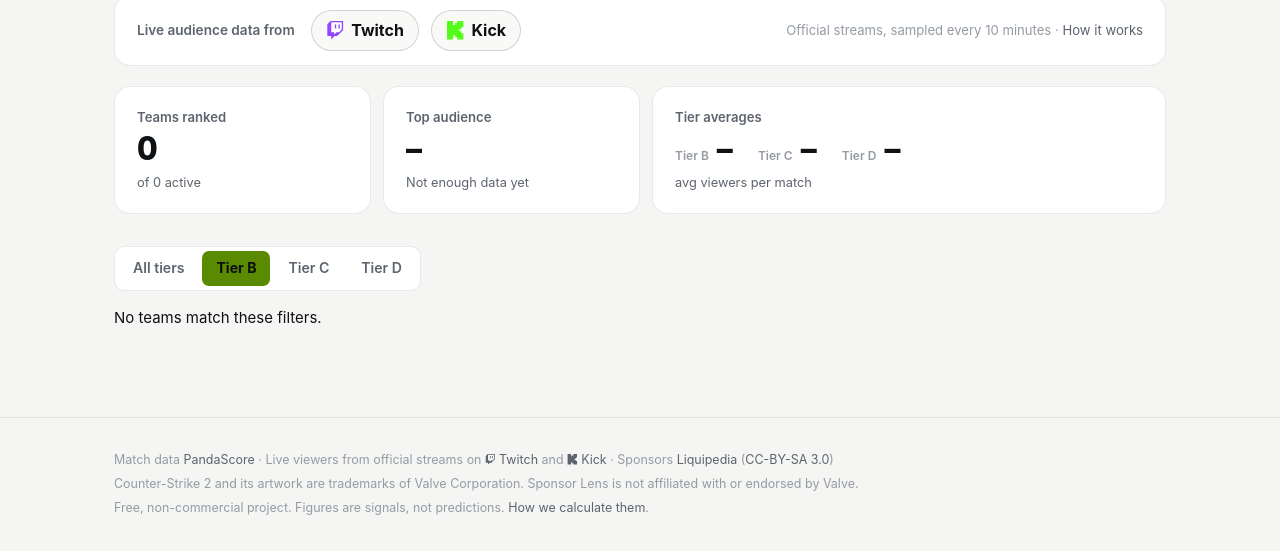
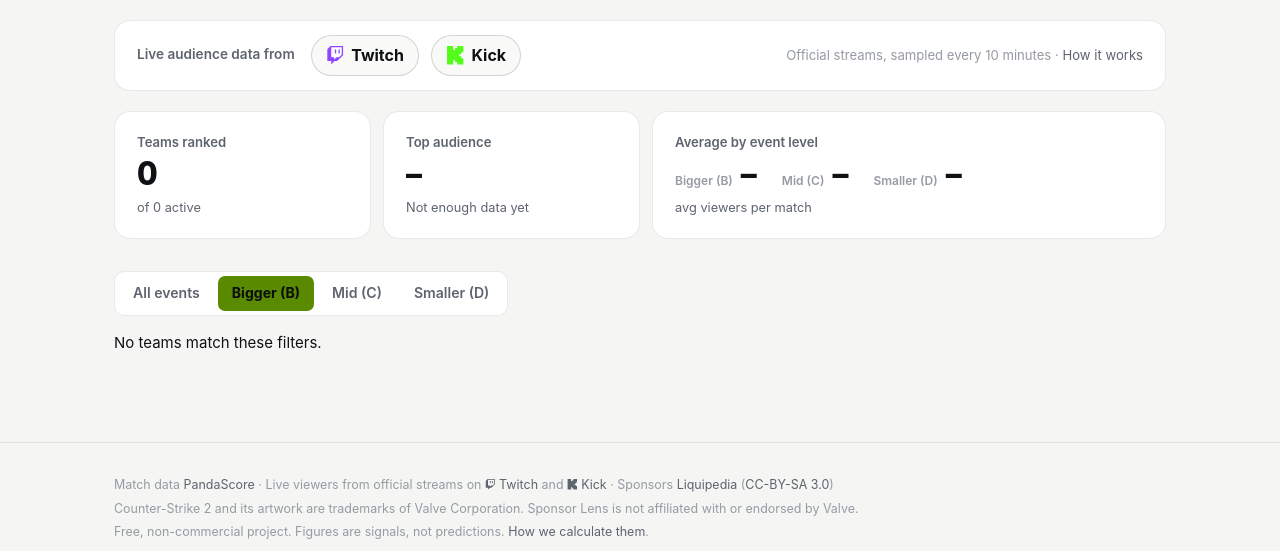
Before and after one commit to leonmsync-droid/sponsor-lens, a PHP site: page /?tier=b in a window 1280 px wide. Shown: the part 519-1070 px from the top of the page. Before the commit the page ends 1034 px from the top, so only its background shows below. Run offline with PHP 8.4, Linux system fonts and the light colour scheme; data that the repository does not hold is empty.

Commit message:
Show tiers as event levels, never as a team label
PandaScore grades tournaments, not teams. Drop the per-team tier tag,
rename the filter and comparison to event levels / similar events, and
say on the team page which level a team plays most often.

Co-Authored-By: Claude Opus 5.5 <noreply@anthropic.com>

```diff
--- a/config/site.php
+++ b/config/site.php
@@ -5,9 +5,11 @@ return [
     // Rows below this many tracked matches show "Not enough data" for audience metrics.
     'min_tracked_matches' => 3,
 
-    // ± band for "in line with tier average" in verdicts.
+    // ± band for "in line with the average at similar events" in verdicts.
     'in_line_band' => 0.10,
 
-    // Display names for PandaScore tiers.
-    'tier_labels' => ['s' => 'Tier S', 'a' => 'Tier A', 'b' => 'Tier B', 'c' => 'Tier C', 'd' => 'Tier D'],
+    // PandaScore grades tournaments, not teams, so tiers are always shown as event levels.
+    'tier_labels' => ['s' => 'S-tier events', 'a' => 'A-tier events', 'b' => 'B-tier events', 'c' => 'C-tier events', 'd' => 'D-tier events'],
+    // Short names for the event level filter and averages.
+    'level_names' => ['s' => 'Top', 'a' => 'Major', 'b' => 'Bigger', 'c' => 'Mid', 'd' => 'Smaller'],
 ];
--- a/public/index.php
+++ b/public/index.php
@@ -23,7 +23,7 @@ View::header('Team rankings', 'index.php');
 ?>
 <section class="hero panel has-art">
   <img class="hero-art" src="assets/hero-cs2.jpg" alt="" width="369" height="492">
-  <p class="eyebrow"><span class="tag">CS2 · This season</span> <?= $tier ? Verdict::tierLabel($tier) : 'Tiers ' . strtoupper(implode(', ', $tracked)) ?></p>
+  <p class="eyebrow"><span class="tag">CS2 · This season</span> <?= $tier ? 'Teams most often at ' . Verdict::tierLabel($tier) : 'Events graded ' . strtoupper(reset($tracked)) . ' to ' . strtoupper(end($tracked)) ?></p>
   <h1><span class="accent">Most watched</span> tier-2 and tier-3 CS2 teams</h1>
   <p class="lede">Live audience rankings from official Twitch and Kick streams, for sponsors and the teams they back.</p>
   <p class="verdict now"><span class="now-label">Right now</span><?= Format::e(Verdict::rankings($rows, $tier)) ?></p>
@@ -66,7 +66,7 @@ View::header('Team rankings', 'index.php');
     <span class="sub"><?= $ranked ? Format::e($ranked[0]['name']) . ' · avg per match' : 'Not enough data yet' ?></span>
   </div>
   <div class="stat panel wide">
-    <span class="label"><a href="methodology.php#tier-average">Tier averages</a></span>
+    <span class="label"><a href="methodology.php#tier-average">Average by event level</a></span>
     <span class="tier-avgs">
       <?php foreach ($tracked as $t): ?>
         <span><?= View::tierTag($t) ?><b><?= isset($tierAvg[$t]) ? Format::compact($tierAvg[$t]['avg']) : '–' ?></b></span>
@@ -77,10 +77,10 @@ View::header('Team rankings', 'index.php');
 </section>
 
 <nav class="filters" aria-label="Filter teams">
-  <div class="segmented" role="group" aria-label="Tier">
-    <a href="<?= Format::e($link(['tier' => null])) ?>"<?= $tier === null ? ' aria-current="true"' : '' ?>>All tiers</a>
+  <div class="segmented" role="group" aria-label="Event level">
+    <a href="<?= Format::e($link(['tier' => null])) ?>"<?= $tier === null ? ' aria-current="true"' : '' ?>>All events</a>
     <?php foreach ($tracked as $t): ?>
-      <a href="<?= Format::e($link(['tier' => $t])) ?>"<?= $tier === $t ? ' aria-current="true"' : '' ?>><?= Verdict::tierLabel($t) ?></a>
+      <a href="<?= Format::e($link(['tier' => $t])) ?>"<?= $tier === $t ? ' aria-current="true"' : '' ?> title="Teams most often at <?= Verdict::tierLabel($t) ?>"><?= Verdict::levelLabel($t) ?></a>
     <?php endforeach; ?>
   </div>
 </nav>
@@ -95,7 +95,7 @@ View::header('Team rankings', 'index.php');
       <th scope="col" class="rank">#</th>
       <th scope="col">Team</th>
       <th scope="col" class="viewers"><a href="methodology.php#avg-viewers">Avg viewers / match</a></th>
-      <th scope="col" class="num"><a href="methodology.php#vs-tier">vs tier avg</a></th>
+      <th scope="col" class="num"><a href="methodology.php#vs-tier">vs similar events</a></th>
       <th scope="col" class="num"><a href="methodology.php#win-rate">Win rate</a></th>
       <th scope="col" class="num"><a href="methodology.php#tracked">Tracked</a></th>
     </tr>
@@ -111,7 +111,6 @@ View::header('Team rankings', 'index.php');
         </a>
         <span class="meta">
           <?= View::flag($r['location']) ?>
-          <?= View::tierTag($r['tier']) ?>
         </span>
       </td>
       <?php if ($r['enough_data']): ?>
--- a/src/Metrics.php
+++ b/src/Metrics.php
@@ -3,7 +3,7 @@ declare(strict_types=1);
 
 // All derived numbers shown on the site (formulas are mirrored on the Methodology page).
 //   Avg viewers per match   = mean of a match's 10-minute samples, summed across its official streams
-//   Tier average            = mean avg-viewers-per-match over all tracked matches in that tier this season
+//   Tier (event level) avg  = mean avg-viewers-per-match over all tracked matches in that tier this season
 //   vs tier average         = team avg ÷ expected − 1, where expected = mean of the tier averages of the tiers
 //                             the team's tracked matches were played in (= its tier average for single-tier teams)
 //   Win rate                = wins ÷ decided matches this season (forfeits excluded); trend = rolling last 10
@@ -138,6 +138,7 @@ final class Metrics
 
         return [
             'tier'          => $primary,
+            'tier_matches'  => $primary !== null ? ($tiers[$primary] ?? 0) : 0, // decided matches at that level
             'played'        => $r['played'],
             'wins'          => $r['wins'],
             'win_rate'      => $r['played'] ? $r['wins'] / $r['played'] : null,
--- a/src/Verdict.php
+++ b/src/Verdict.php
@@ -4,12 +4,20 @@ declare(strict_types=1);
 // Plain-English verdict sentences, generated from the numbers by simple rules.
 final class Verdict
 {
+    // "C-tier events": PandaScore grades events, so a tier never describes a team on its own.
     public static function tierLabel(?string $tier): string
     {
-        return config('site.tier_labels')[$tier] ?? 'Unknown tier';
+        return config('site.tier_labels')[$tier] ?? 'unknown events';
     }
 
-    // Team page: compare with its own tier average, ±in_line_band counts as "in line".
+    // "Mid (C)", for the event level filter and averages.
+    public static function levelLabel(?string $tier): string
+    {
+        $name = config('site.level_names')[$tier] ?? null;
+        return $name ? $name . ' (' . strtoupper($tier) . ')' : 'Unknown';
+    }
+
+    // Team page: compare with the average at the same event levels, ±in_line_band counts as "in line".
     public static function team(array $t): string
     {
         $min = Metrics::minTracked();
@@ -20,11 +28,11 @@ final class Verdict
                 : $audience;
         }
 
-        $against = $t['compared_tier'] ? 'the ' . self::tierLabel($t['compared_tier']) . ' average' : 'the average for the tiers it plays in';
+        $against = $t['compared_tier'] ? 'the average at ' . self::tierLabel($t['compared_tier']) : 'the average at the event levels it plays at';
         $band = (float) config('site.in_line_band');
         $vs = $t['vs_tier'];
         if ($vs === null) {
-            return 'Not enough audience data yet to compare with its tier.';
+            return 'Not enough audience data yet to compare with similar events.';
         }
         if (abs($vs) <= $band) {
             return "Draws about as many viewers per match as $against (within ±" . Format::pct($band) . ').';
@@ -35,15 +43,15 @@ final class Verdict
     // Rankings: one sentence about the top of the filtered table.
     public static function rankings(array $rows, ?string $tier): string
     {
-        $scope = $tier ? self::tierLabel($tier) : 'tier-2 and tier-3';
+        $scope = $tier ? 'team most often at ' . self::tierLabel($tier) : 'tier-2 or tier-3 team';
         $leaders = array_values(array_filter($rows, fn($r) => $r['enough_data']));
         if (!$leaders) {
-            return "No $scope team has " . Metrics::minTracked() . ' tracked matches yet, so teams are ordered by matches tracked, then win rate. Audience figures fill in as matches are played.';
+            return "No $scope has " . Metrics::minTracked() . ' tracked matches yet, so teams are ordered by matches tracked, then win rate. Audience figures fill in as matches are played.';
         }
         $top = $leaders[0];
         $sentence = sprintf('%s leads, drawing %s viewers per match', $top['name'], Format::int($top['avg_viewers']));
         if ($top['vs_tier'] !== null && abs($top['vs_tier']) > (float) config('site.in_line_band')) {
-            $sentence .= sprintf(' — %s %s its tier average', Format::pct(abs($top['vs_tier'])), $top['vs_tier'] > 0 ? 'above' : 'below');
+            $sentence .= sprintf(' — %s %s the average at similar events', Format::pct(abs($top['vs_tier'])), $top['vs_tier'] > 0 ? 'above' : 'below');
         }
         return $sentence . sprintf('. %d %s enough data to rank.', count($leaders), count($leaders) === 1 ? 'team has' : 'teams have');
     }
--- a/src/View.php
+++ b/src/View.php
@@ -111,7 +111,7 @@ final class View
 
     public static function tierTag(?string $tier): string
     {
-        return '<span class="tier-tag">' . Verdict::tierLabel($tier) . '</span>';
+        return '<span class="tier-tag">' . Verdict::levelLabel($tier) . '</span>';
     }
 
     // Horizontal bar, 0–1. SVG attributes rather than inline styles, so the strict CSP still applies.
```
Also changed, not shown: public/methodology.php (+11 -10 lines), public/team.php (+8 -8 lines), public/assets/team.js.
